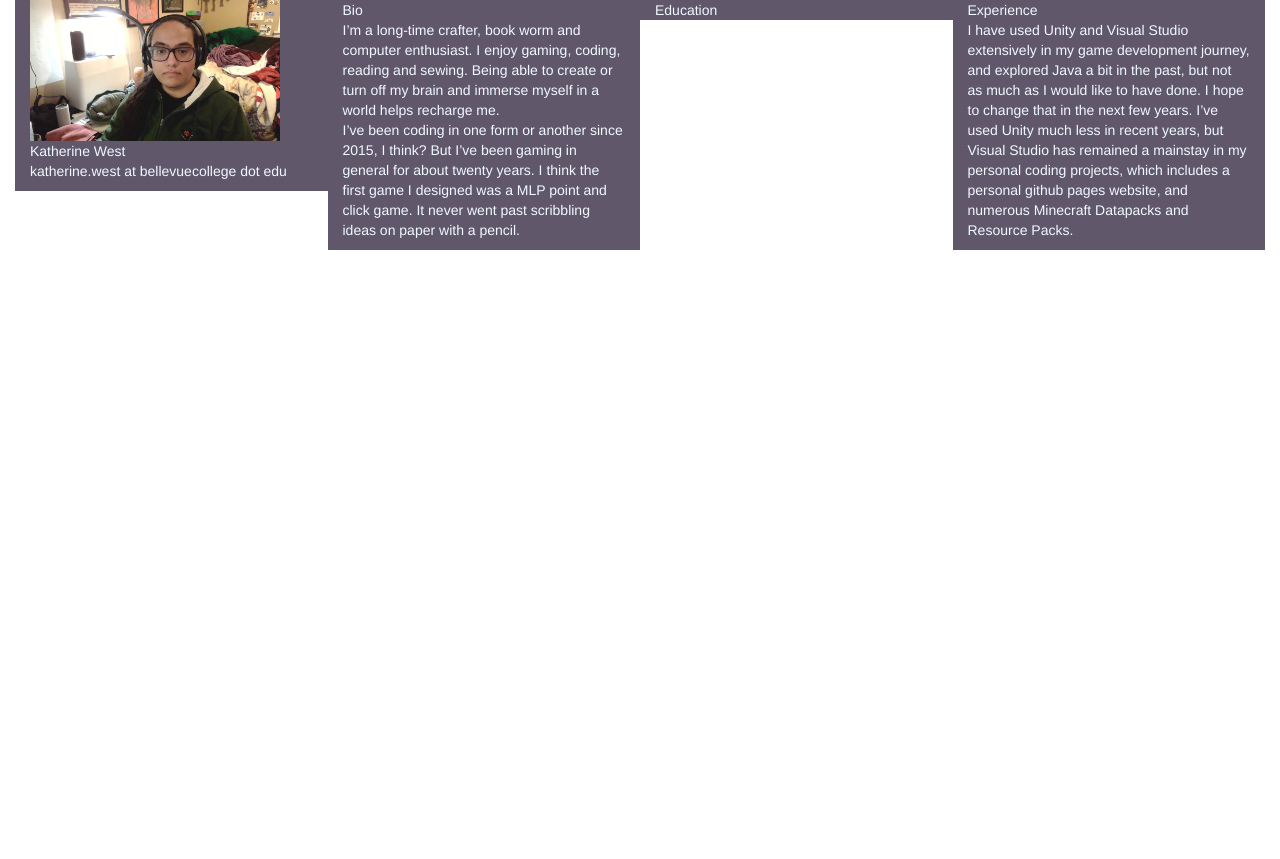
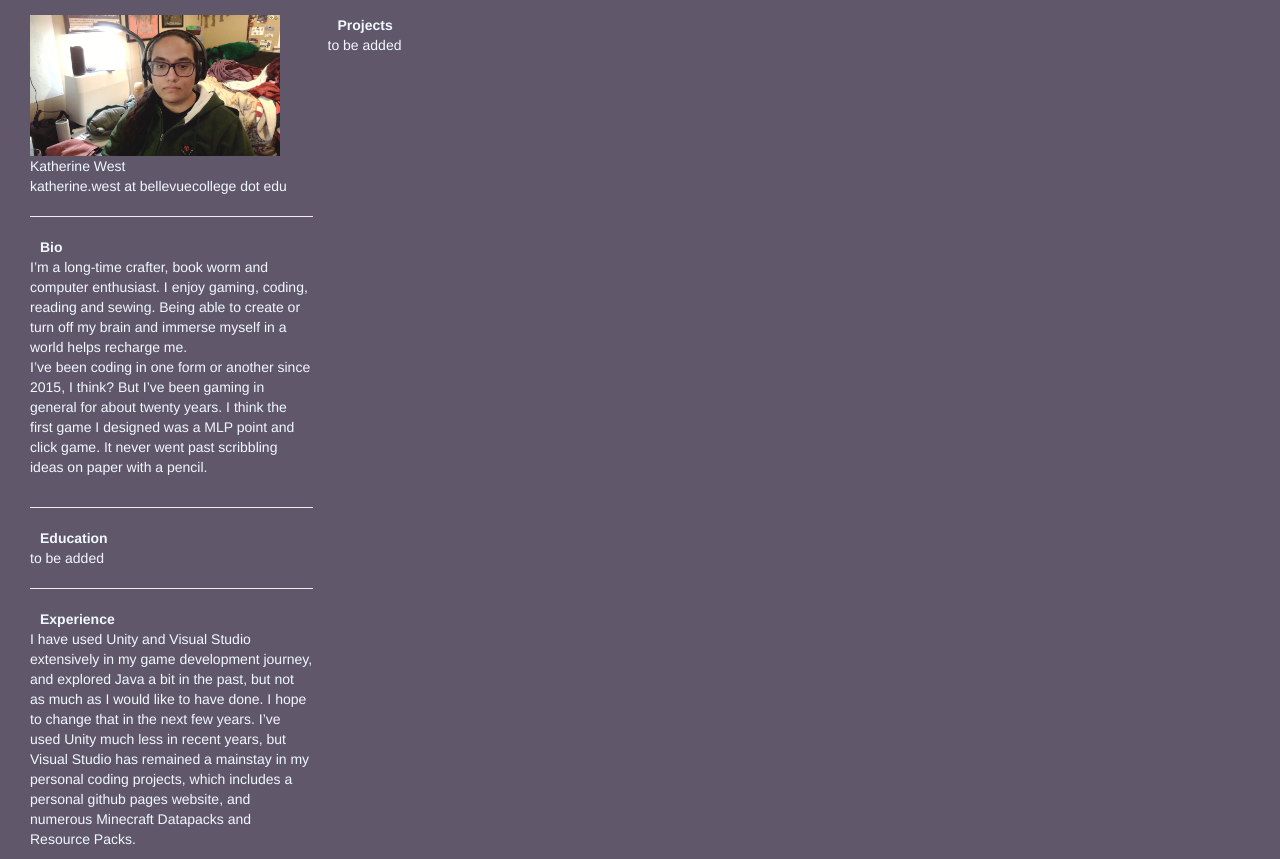
Before and after one commit to KatWest/DEV320, a plain HTML site: page index.html in a window 1280 px wide. Before the commit the page ends 800 px from the top, so only its background shows below. Drawn offline with nearby package versions, Linux system fonts and the light colour scheme.

Commit message:
style and format update

```diff
--- a/css/style.css
+++ b/css/style.css
@@ -7,25 +7,40 @@
 /*div {
     border: solid var(--border-color);
 }*/
+.body {
+    padding-top: 15px;
+    background-color: var(--primary-color);
+}
 .profileIMG {
     max-width:250px;
     max-height:250px;
     margin:0px;
 }
+.section-title {
+    font-weight: bold;
+    padding-left: 10px;
+}
 
+.nl {
+    clear:left;
+}
 
 @media only screen and (min-width: 100px) {
 
     /* For tablets: */
-    /* this will change the container class background to red when tablet*/
+    .body {
+        background-color: var(--tertiary-color);
+    }
     .col {
         background-color: var(--tertiary-color);
     }
 }
 
 @media only screen and (min-width: 768px) {
+    .body {
+        background-color: var(--secondary-color);
+    }
 
-    /* For desktop: will change the container class to orange*/
     .col {
         background-color: var(--secondary-color);
     }
@@ -33,7 +48,6 @@
 
 @media only screen and (min-width: 992px) {
 
-    /* For desktop: will change the container class to orange*/
     .col {
         background-color: lightgoldenrodyellow;
     }
@@ -41,15 +55,16 @@
 
 @media only screen and (min-width: 1200px) {
 
-    /* For desktop: will change the container class to orange*/
     .col {
         background-color: lavender;
     }
 }
 /*Orientation of landscape*/
 @media only screen and (orientation: landscape) {
+    .body {
+        background-color: var(--primary-color);
+    }
 
-    /* this will change the background to light blue when view is landscape */
     .col {
         background-color: var(--primary-color);
         color:aliceblue;
--- a/index.html
+++ b/index.html
@@ -19,32 +19,50 @@
 </head>
 
 <body>
-    <div class="container-fluid">
+    <div class="container-fluid body">
         <div class="col col-sm-6 col-md-4 col-lg-3 col-xl-12">
+            <div>
                 <img src="img/KatherineWest.jpg" class="profileIMG">
                 <p>
                     Katherine West<br>
                     katherine.west at bellevuecollege dot edu
                 </p>
             </div>
-        <div class="col col-sm-6 col-md-4 col-lg-3 col-xl-12">
+            <hr>
+            <div>
                 <p>
-                <span class="strong">Bio<br></span>
+                    <span class="section-title">Bio<br></span>
                     I’m a long-time crafter, book worm and computer enthusiast. I enjoy gaming, coding, reading and sewing. Being able to create or turn off my brain and immerse myself in a world helps recharge me.<br>
                     I’ve been coding in one form or another since 2015, I think? But I’ve been gaming in general for about twenty years. I think the first game I designed was a MLP point and click game. It never went past scribbling ideas on paper with a pencil.
-
                 </p>
             </div>
-        <div class="col col-sm-6 col-md-4 col-lg-3 col-xl-12 hidden-xs hidden-sm">
-            Education<br>
         </div>
-        <div class="col col-sm-6 col-md-4 col-lg-3 col-xl-12 hidden-xs hidden-sm">
-            Experience<br>
+
+        <div class="col">
+            <div>
+                <span class="section-title">Projects<br></span>
+                <p>
+                    to be added
+                </p>
+            </div>
+        </div>
+        <div class="nl col col-sm-6 col-md-4 col-lg-3 col-xl-12 hidden-xs hidden-sm">
+            <hr>
+            <div>
+                <span class="section-title">Education<br></span>
+                <p>
+                    to be added
+                </p>
+            </div>
+            <hr>
+            <div>
+                <span class="section-title">Experience<br></span>
                 <p>
                     I have used Unity and Visual Studio extensively in my game development journey, and explored Java a bit in the past, but not as much as I would like to have done. I hope to change that in the next few years. I’ve used Unity much less in recent years, but Visual Studio has remained a mainstay in my personal coding projects, which includes a personal github pages website, and numerous Minecraft Datapacks and Resource Packs.
                 </p>
             </div>
         </div>
+    </div>
 </body>
 
 </html>
```
Lines whose indentation alone changed are shown as unchanged.
